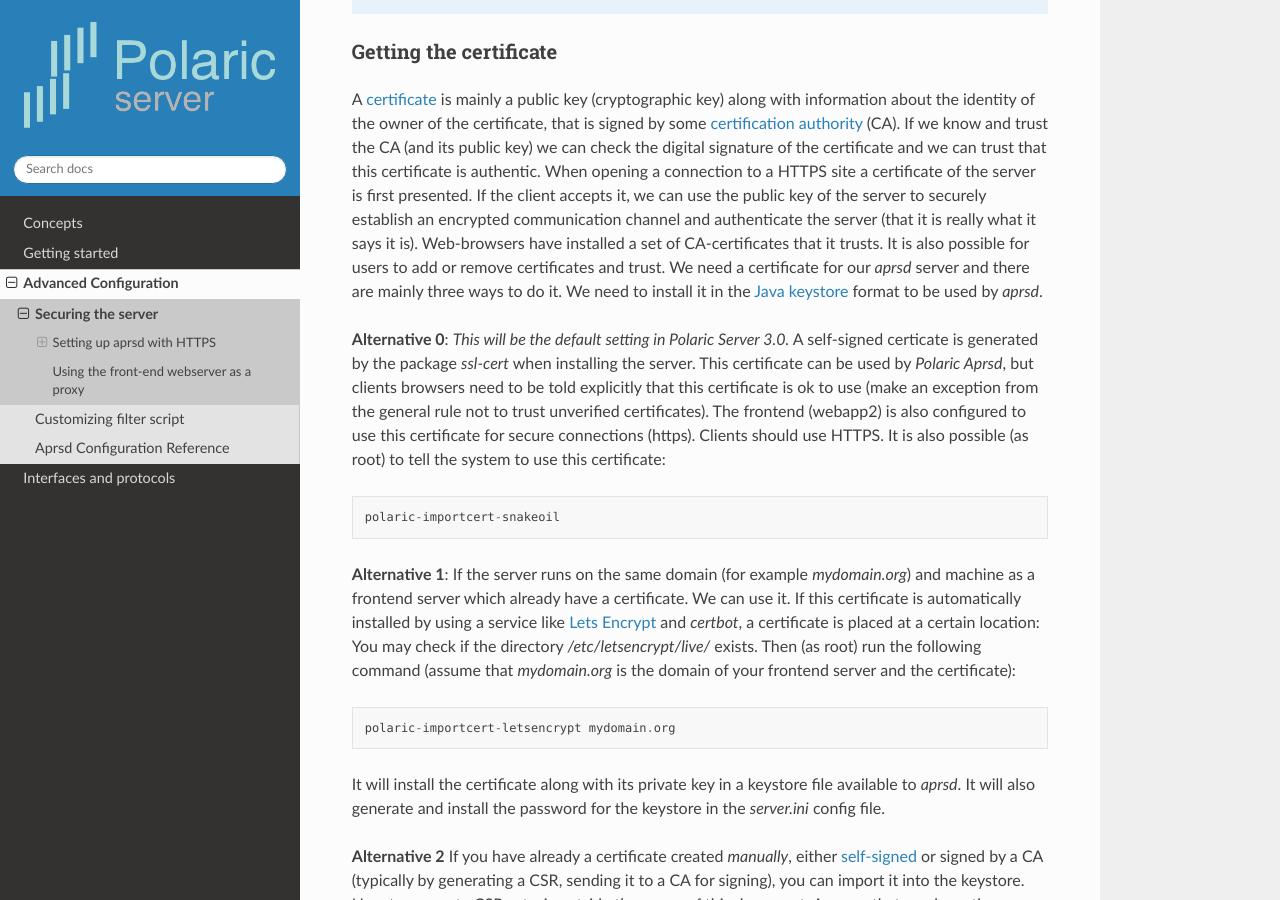
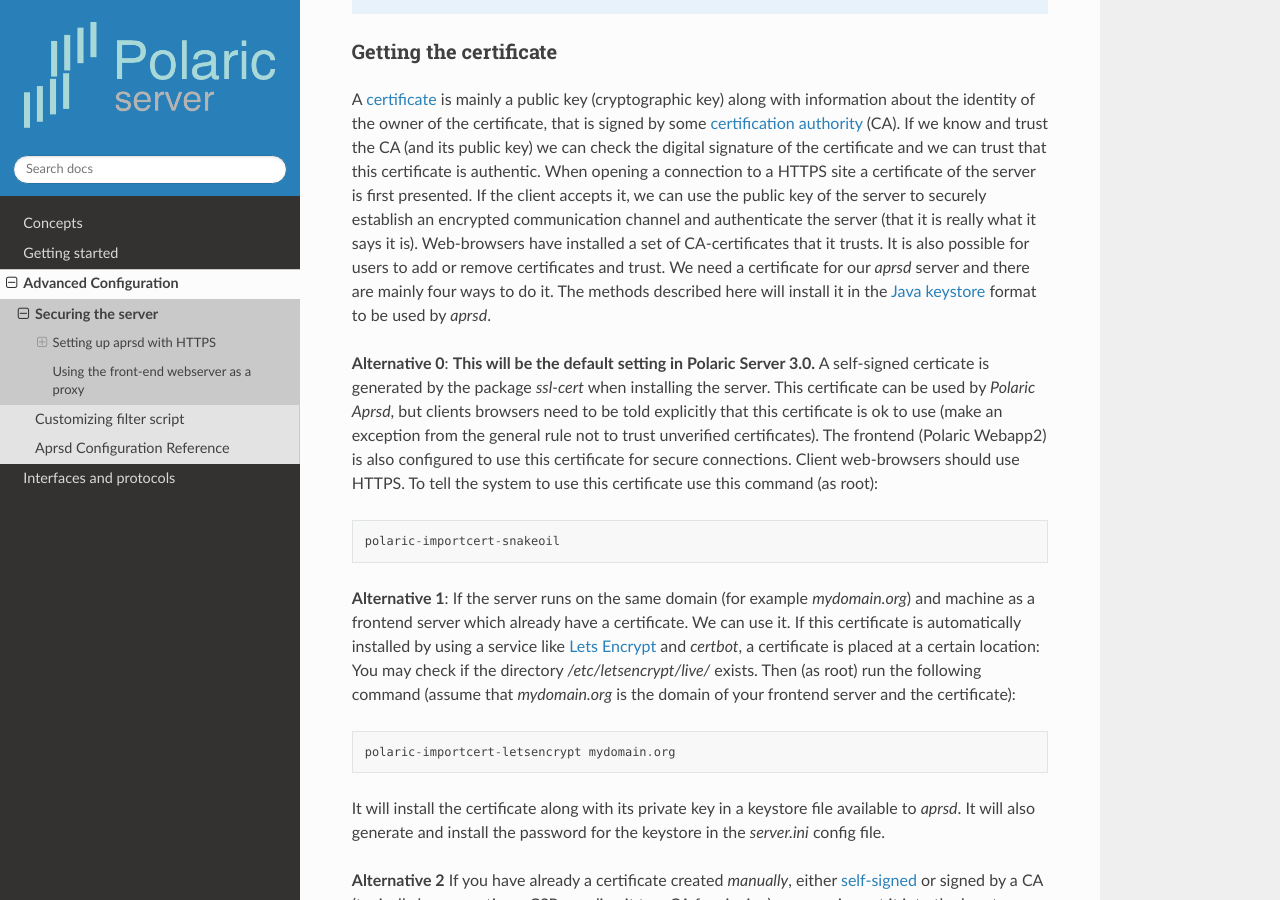
Before and after one commit to joakimsk/docs, a Sphinx documentation site: the page built from docs/secure.rst, in a window 1280 px wide and 900 px high, scrolled down 692 px. Built offline with Sphinx 7.4.7 and the Read the Docs theme 2.0.0, drawn with Linux system fonts in a browser that asks for light colours.

Commit message:
Update secure.rst

```diff
--- a/docs/secure.rst
+++ b/docs/secure.rst
@@ -21,9 +21,9 @@
 Getting the certificate
 ^^^^^^^^^^^^^^^^^^^^^^^
 
-A `certificate <https://en.wikipedia.org/wiki/Public_key_certificate>`_ is mainly a public key (cryptographic key) along with information about the identity of the owner of the certificate, that is signed by some `certification authority <https://en.wikipedia.org/wiki/Certificate_authority>`_ (CA). If we know and trust the CA (and its public key) we can check the digital signature of the certificate and we can trust that this certificate is authentic. When opening a connection to a HTTPS site a certificate of the server is first presented. If the client accepts it, we can use the public key of the server to securely establish an encrypted communication channel and authenticate the server (that it is really what it says it is). Web-browsers have installed a set of CA-certificates that it trusts. It is also possible for users to add or remove certificates and trust. We need a certificate for our *aprsd* server and there are mainly three ways to do it. We need to install it in the `Java keystore <https://en.wikipedia.org/wiki/Java_KeyStore>`_ format to be used by *aprsd*.
+A `certificate <https://en.wikipedia.org/wiki/Public_key_certificate>`_ is mainly a public key (cryptographic key) along with information about the identity of the owner of the certificate, that is signed by some `certification authority <https://en.wikipedia.org/wiki/Certificate_authority>`_ (CA). If we know and trust the CA (and its public key) we can check the digital signature of the certificate and we can trust that this certificate is authentic. When opening a connection to a HTTPS site a certificate of the server is first presented. If the client accepts it, we can use the public key of the server to securely establish an encrypted communication channel and authenticate the server (that it is really what it says it is). Web-browsers have installed a set of CA-certificates that it trusts. It is also possible for users to add or remove certificates and trust. We need a certificate for our *aprsd* server and there are mainly four ways to do it. The methods described here will install it in the `Java keystore <https://en.wikipedia.org/wiki/Java_KeyStore>`_ format to be used by *aprsd*.
 
-**Alternative 0**: *This will be the default setting in Polaric Server 3.0.* A self-signed certicate is generated by the package *ssl-cert* when installing the server. This certificate can be used by *Polaric Aprsd*, but clients browsers need to be told explicitly that this certificate is ok to use (make an exception from the general rule not to trust unverified certificates). The frontend (webapp2) is also configured to use this certificate for secure connections (https). Clients should use HTTPS. It is also possible (as root) to tell the system to use this certificate::
+**Alternative 0**: **This will be the default setting in Polaric Server 3.0.** A self-signed certicate is generated by the package *ssl-cert* when installing the server. This certificate can be used by *Polaric Aprsd*, but clients browsers need to be told explicitly that this certificate is ok to use (make an exception from the general rule not to trust unverified certificates). The frontend (Polaric Webapp2) is also configured to use this certificate for secure connections. Client web-browsers should use HTTPS. To tell the system to use this certificate use this command (as root)::
 
     polaric-importcert-snakeoil
 
```
